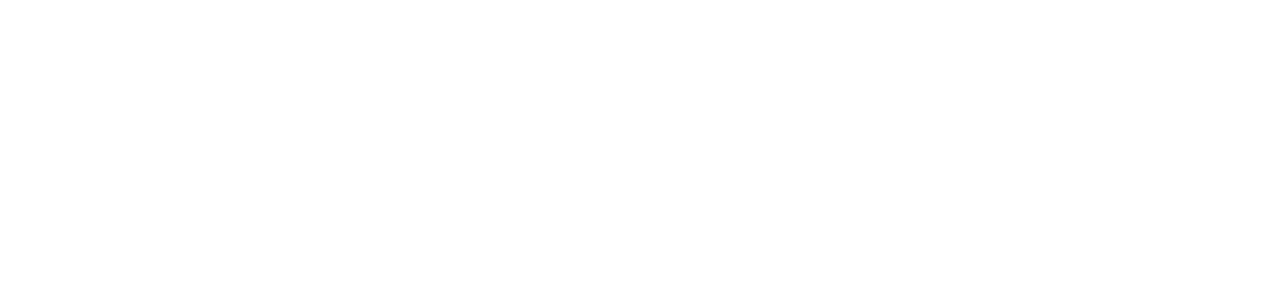
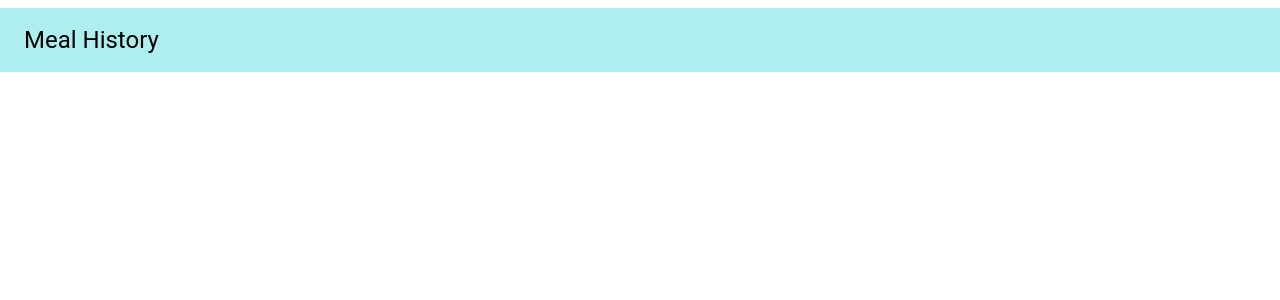
Before and after one commit to vruddhis/fleximess, a React (Vite) app in the folder frontend/: page /student-history in a window 1280 px wide. Shown: the top 300 px of the page. Built offline with nearby package versions, Linux system fonts and the light colour scheme.

Commit message:
student history page

```diff
--- a/frontend/src/pages/StudentHistory.jsx
+++ b/frontend/src/pages/StudentHistory.jsx
@@ -1,2 +1,38 @@
-function StudentHistory(){}
+import { useState } from "react";
+
+import {
+  Box,
+  Button,
+  Card,
+  CardContent,
+  Divider,
+  MenuItem,
+  TextField,
+  Typography,
+  IconButton,
+} from "@mui/material";
+
+//log can be in json
+//this will have menu item ID, hostelID, grams, nutritional information from api, placeholder data for now
+const LOG = [
+    {itemID: 1, name: "helmet the crab", hostelID: 1, grams: 100, date: "2026-10-21T15:00:00Z", protein: 12, fibre: 23 }
+]
+
+
+
+function StudentHistory(){
+
+return (
+    <Box className="student-hstoryi-page">
+      <Box className="dashboard-header log-header">
+
+
+          <Box>
+            <Typography variant="h5">Meal History</Typography>
+          </Box>
+          </Box>
+          </Box>);
+}
+
+
 export default StudentHistory;
```
